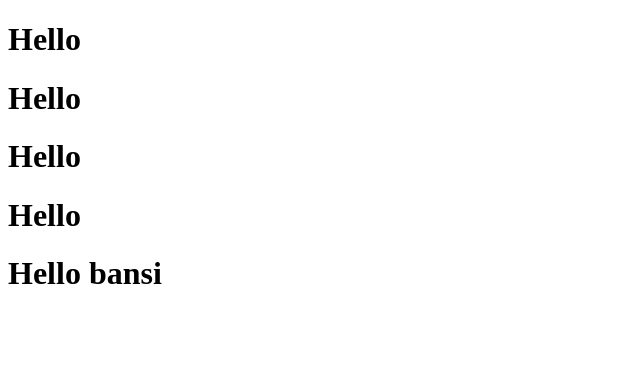
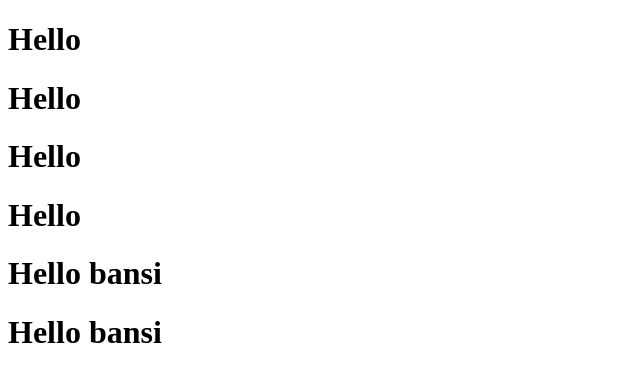
Before and after one commit to bansigadhiya/test_n8n, a plain HTML site: page index.html in a window 1280 px wide. Shown: the whole page, without its empty margins (0-640 px from the left). Drawn offline with Linux system fonts and the light colour scheme.

Commit message:
asd commit

```diff
--- a/index.html
+++ b/index.html
@@ -11,5 +11,6 @@
     <h1>Hello</h1>
     <h1>Hello</h1>
     <h1>Hello bansi</h1>
+    <h1>Hello bansi</h1>
 </body>
 </html>
```
